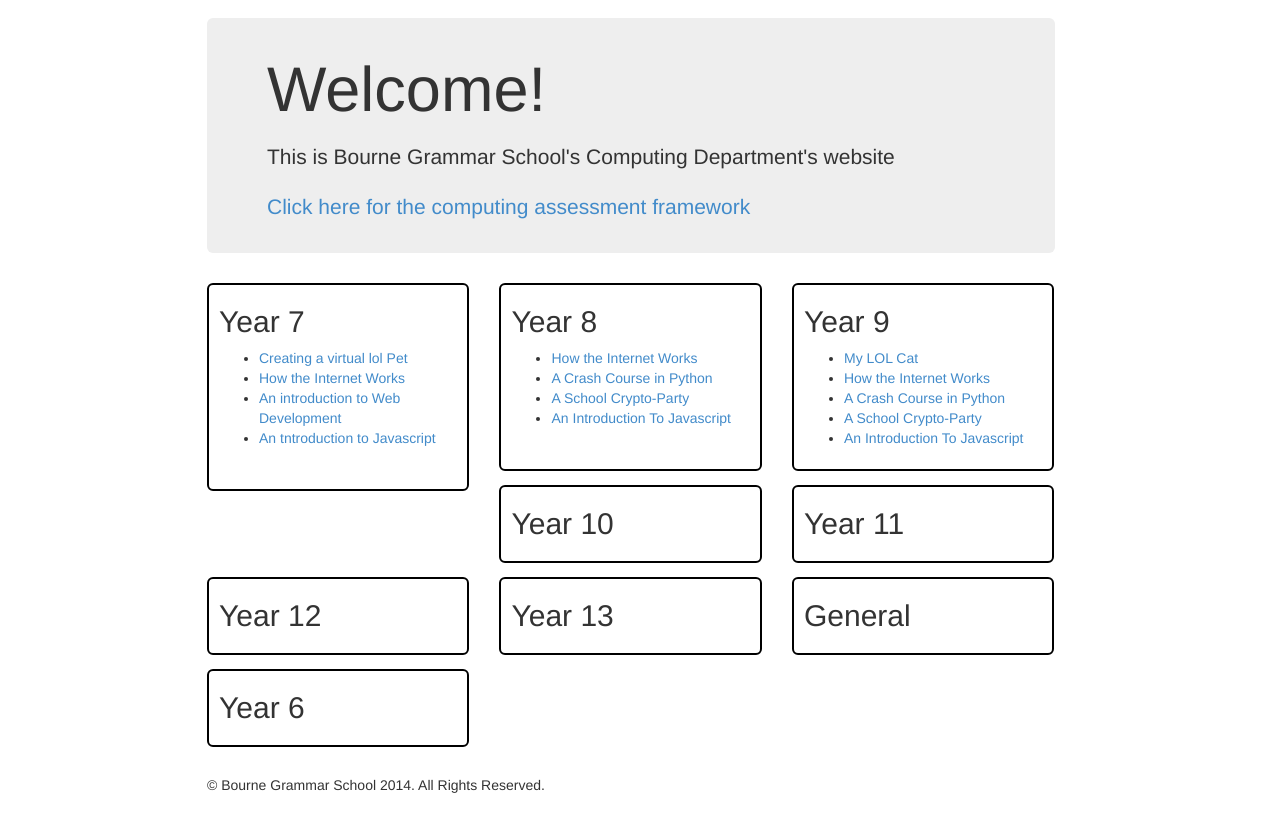
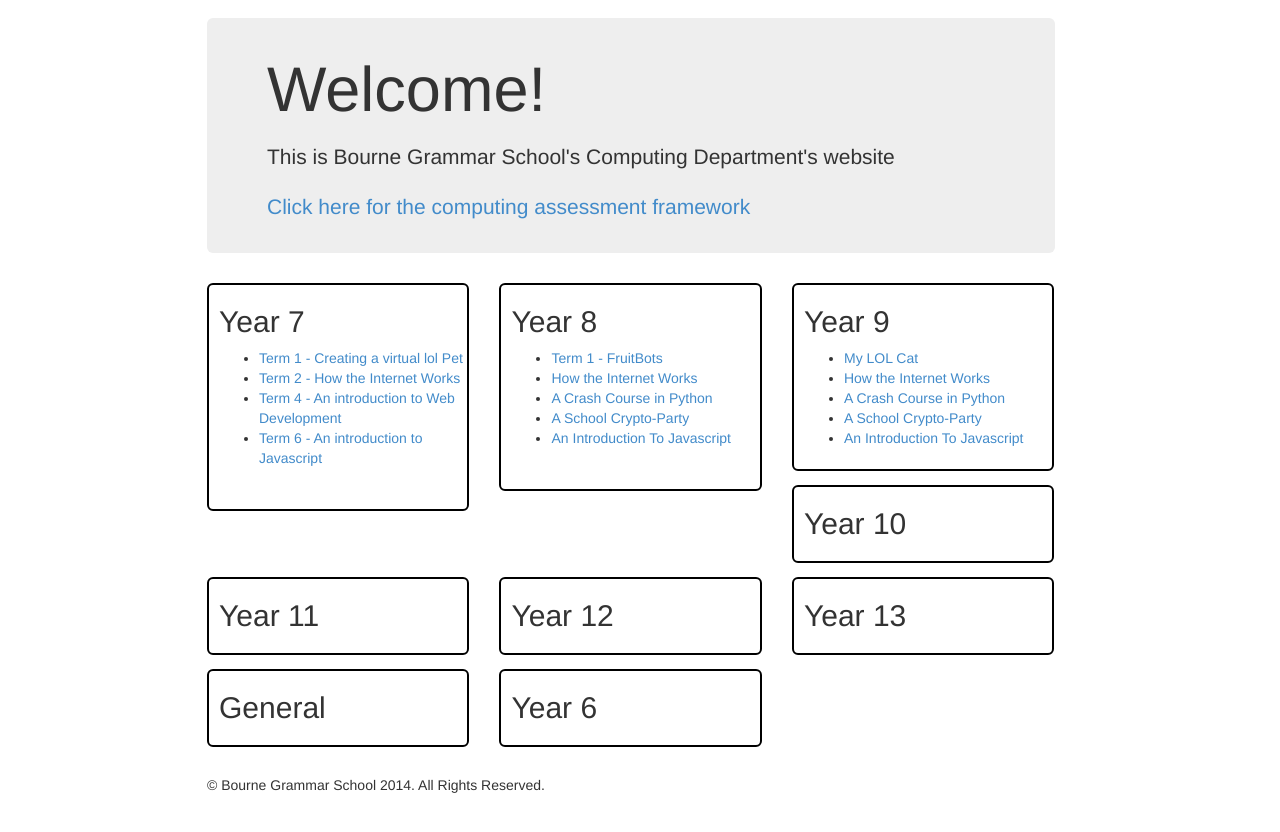
Before and after one commit to DanielJohnsonTGI/Bourne-Grammar-School.github.io, a plain HTML site: page index.html in a window 1280 px wide. Shown: the part 82-914 px from the top of the page. Drawn offline with nearby package versions, Linux system fonts and the light colour scheme.

Commit message:
more links updated

```diff
--- a/index.html
+++ b/index.html
@@ -48,10 +48,10 @@
                 <div class="object">
                   <h2>Year 7</h2>
                   <ul>
-                      <li><a href="/7-CS-Lolcats/index.html">Creating a virtual lol Pet</a></li>
-                      <li><a href="/7-CS-Internet/index.html">How the Internet Works</a></li>
-                      <li><a href="/7-CS-WebDevelopment/index.html">An introduction to Web Development</a></li>
-                      <li><a href="/7-CS-JavaScript/index.html">An tntroduction to Javascript</a></li><br>
+                      <li><a href="/7-CS-Lolcats/index.html">Term 1 - Creating a virtual lol Pet</a></li>
+                      <li><a href="/7-CS-Internet/index.html">Term 2 - How the Internet Works</a></li>
+                      <li><a href="/7-CS-WebDevelopment/index.html">Term 4 - An introduction to Web Development</a></li>
+                      <li><a href="/7-CS-JavaScript/index.html">Term 6 - An introduction to Javascript</a></li><br>
                   </ul>
                 </div>
             </div>
@@ -61,6 +61,7 @@
                 <div class="object">
                   <h2>Year 8</h2>
                   <ul>
+                      <li><a href="/8-CS-Fruitbots/index.html">Term 1 - FruitBots</a></li>
                       <li><a href="/projects/How_the_internet_works/index.html">How the Internet Works</a></li>
                       <li><a href="/projects/Python_Crash_Course/index.html">A Crash Course in Python</a></li>
                       <li><a href="/projects/crypto_edu/index.html#/">A School Crypto-Party</a></li>
```
